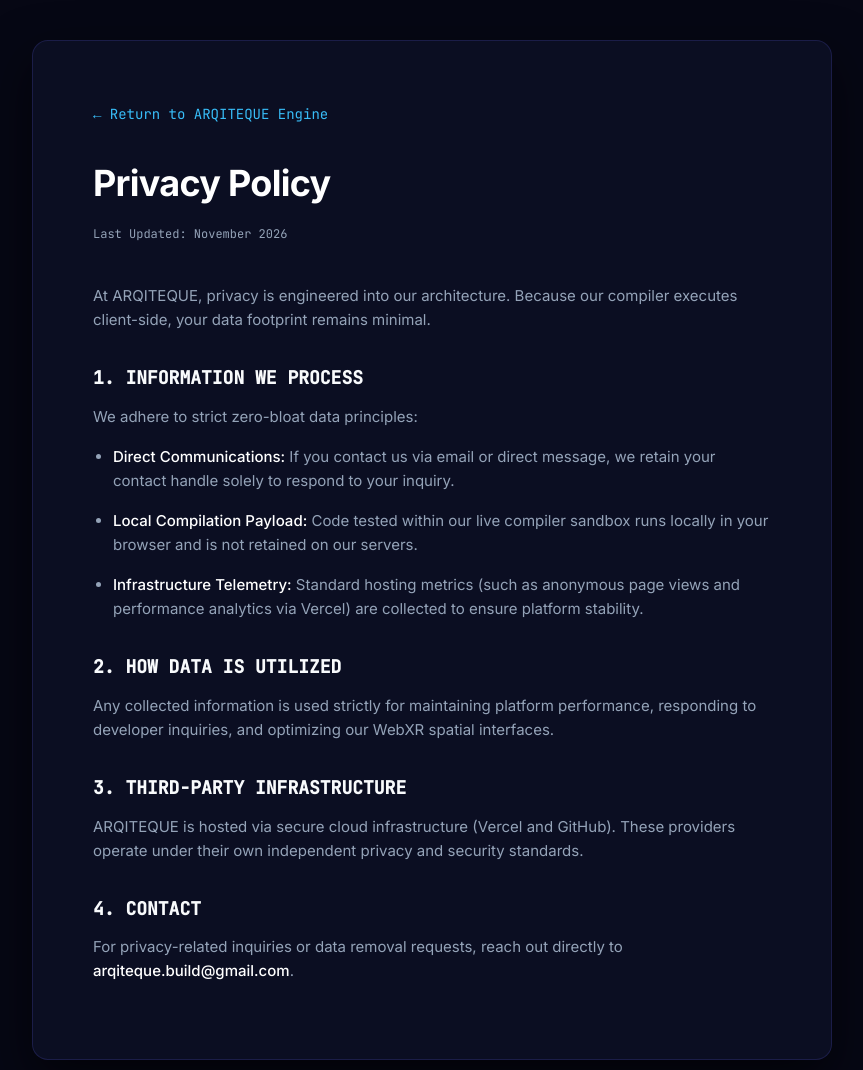
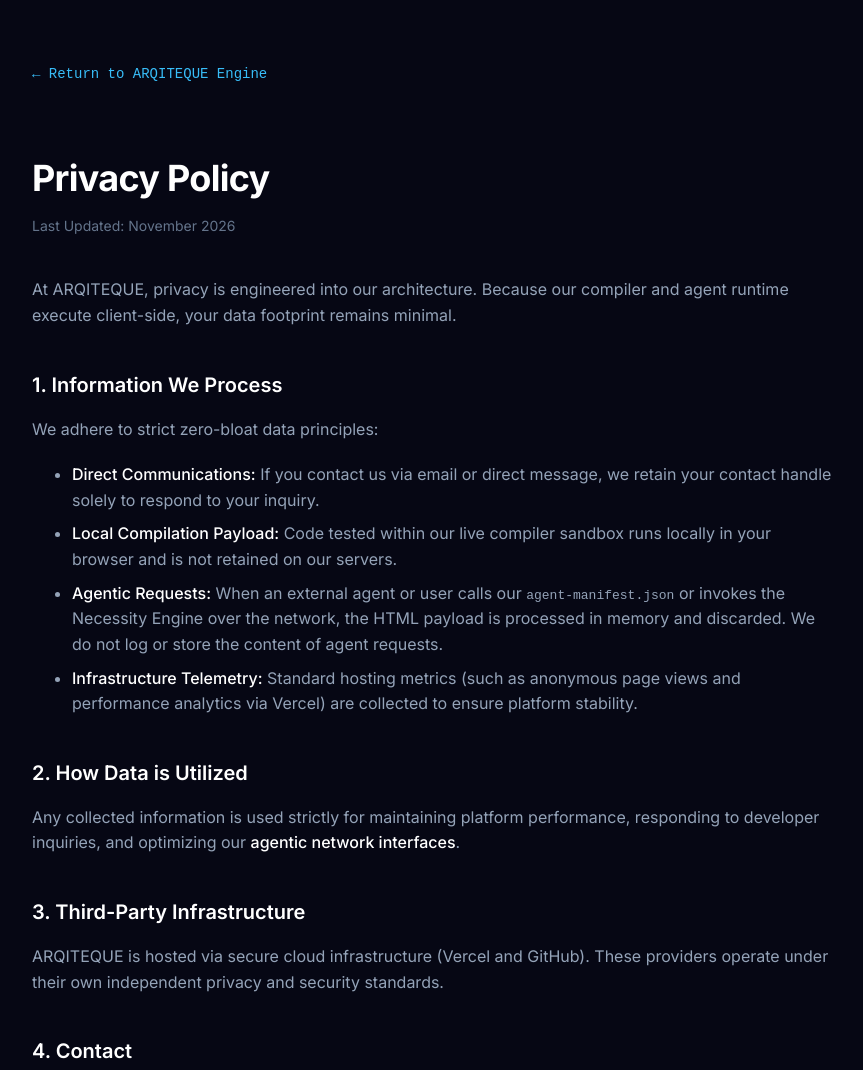
Before and after one commit to arqitequebuild/arqiteque, a plain HTML site: page privacy.html in a window 1280 px wide. Shown: the top 1070 px of the page, without its empty margins (208-1071 px from the left). Drawn offline with Linux system fonts and the light colour scheme.

Commit message:
Update privacy.html

```diff
--- a/privacy.html
+++ b/privacy.html
@@ -3,59 +3,99 @@
 <head>
   <meta charset="UTF-8">
   <meta name="viewport" content="width=device-width, initial-scale=1.0">
-  <title>ARQITEQUE | Privacy Policy</title>
-  <link rel="icon" type="image/png" href="https://res.cloudinary.com/noykxs5v/image/upload/v1794643418/Neon_Cyberpunk_A_Emblem-removebg-preview_whjq3c.png">
+  <title>Privacy Policy | ARQITEQUE</title>
   <link rel="preconnect" href="https://fonts.googleapis.com">
   <link rel="preconnect" href="https://fonts.gstatic.com" crossorigin>
-  <link href="https://fonts.googleapis.com/css2?family=Inter:wght@400;500;600;700&family=JetBrains+Mono:wght@400;500&display=swap" rel="stylesheet">
+  <link href="https://fonts.googleapis.com/css2?family=Inter:wght@400;500;600;700&display=swap" rel="stylesheet">
   <style>
-    :root {
-      --bg: #060714;
-      --surface: #0b0e22;
-      --border: rgba(99, 102, 241, 0.18);
-      --text: #ffffff;
-      --muted: #94a3b8;
-      --accent: #6d28d9;
-      --cyan: #38bdf8;
+    body {
+      background-color: #060714;
+      color: #e2e8f0;
+      font-family: 'Inter', sans-serif;
+      line-height: 1.6;
+      margin: 0;
+      padding: 60px 24px;
+      display: flex;
+      justify-content: center;
     }
-    * { margin: 0; padding: 0; box-sizing: border-box; }
-    body { background-color: var(--bg); color: var(--text); font-family: 'Inter', sans-serif; line-height: 1.6; padding: 40px 20px; }
-    .container { max-width: 800px; margin: 0 auto; background: var(--surface); border: 1px solid var(--border); border-radius: 16px; padding: 60px; box-shadow: 0 20px 50px rgba(0,0,0,0.6); }
-    .back-link { display: inline-flex; color: var(--cyan); text-decoration: none; font-size: 14px; font-family: 'JetBrains Mono', monospace; margin-bottom: 30px; }
+    .container {
+      max-width: 800px;
+      width: 100%;
+    }
+    .back-link {
+      display: inline-block;
+      color: #38bdf8;
+      text-decoration: none;
+      font-family: monospace;
+      margin-bottom: 40px;
+      font-size: 14px;
+    }
     .back-link:hover { text-decoration: underline; }
-    h1 { font-size: 36px; font-weight: 700; margin-bottom: 12px; letter-spacing: -0.02em; }
-    .update-date { font-family: 'JetBrains Mono', monospace; font-size: 12px; color: var(--muted); margin-bottom: 40px; }
-    h2 { font-size: 18px; font-weight: 600; color: #f8fafc; margin-top: 32px; margin-bottom: 12px; font-family: 'JetBrains Mono', monospace; }
-    p, li { font-size: 15px; color: var(--muted); margin-bottom: 16px; }
-    ul { padding-left: 20px; margin-bottom: 16px; }
-    strong { color: var(--text); font-weight: 500; }
-    @media (max-width: 768px) { .container { padding: 30px 20px; } }
+    h1 {
+      font-size: 36px;
+      font-weight: 700;
+      color: #ffffff;
+      margin-bottom: 8px;
+      letter-spacing: -0.02em;
+    }
+    .last-updated {
+      color: #64748b;
+      font-size: 14px;
+      margin-bottom: 40px;
+    }
+    h2 {
+      font-size: 20px;
+      font-weight: 600;
+      color: #ffffff;
+      margin-top: 40px;
+      margin-bottom: 16px;
+    }
+    p, ul {
+      margin-bottom: 20px;
+      color: #94a3b8;
+    }
+    li {
+      margin-bottom: 8px;
+    }
+    strong {
+      color: #ffffff;
+      font-weight: 500;
+    }
+    a {
+      color: #38bdf8;
+      text-decoration: none;
+    }
+    a:hover {
+      text-decoration: underline;
+    }
   </style>
 </head>
 <body>
   <div class="container">
     <a href="/" class="back-link">← Return to ARQITEQUE Engine</a>
+
     <h1>Privacy Policy</h1>
-    <div class="update-date">Last Updated: November 2026</div>
+    <div class="last-updated">Last Updated: November 2026</div>
 
-    <p>At ARQITEQUE, privacy is engineered into our architecture. Because our compiler executes client-side, your data footprint remains minimal.</p>
+    <p>At ARQITEQUE, privacy is engineered into our architecture. Because our compiler and agent runtime execute client-side, your data footprint remains minimal.</p>
 
-    <h2>1. INFORMATION WE PROCESS</h2>
+    <h2>1. Information We Process</h2>
     <p>We adhere to strict zero-bloat data principles:</p>
     <ul>
       <li><strong>Direct Communications:</strong> If you contact us via email or direct message, we retain your contact handle solely to respond to your inquiry.</li>
       <li><strong>Local Compilation Payload:</strong> Code tested within our live compiler sandbox runs locally in your browser and is not retained on our servers.</li>
+      <li><strong>Agentic Requests:</strong> When an external agent or user calls our <code>agent-manifest.json</code> or invokes the Necessity Engine over the network, the HTML payload is processed in memory and discarded. We do not log or store the content of agent requests.</li>
       <li><strong>Infrastructure Telemetry:</strong> Standard hosting metrics (such as anonymous page views and performance analytics via Vercel) are collected to ensure platform stability.</li>
     </ul>
 
-    <h2>2. HOW DATA IS UTILIZED</h2>
-    <p>Any collected information is used strictly for maintaining platform performance, responding to developer inquiries, and optimizing our WebXR spatial interfaces.</p>
+    <h2>2. How Data is Utilized</h2>
+    <p>Any collected information is used strictly for maintaining platform performance, responding to developer inquiries, and optimizing our <strong>agentic network interfaces</strong>.</p>
 
-    <h2>3. THIRD-PARTY INFRASTRUCTURE</h2>
+    <h2>3. Third-Party Infrastructure</h2>
     <p>ARQITEQUE is hosted via secure cloud infrastructure (Vercel and GitHub). These providers operate under their own independent privacy and security standards.</p>
 
-    <h2>4. CONTACT</h2>
-    <p>For privacy-related inquiries or data removal requests, reach out directly to <strong>arqiteque.build@gmail.com</strong>.</p>
+    <h2>4. Contact</h2>
+    <p>For privacy-related inquiries or data removal requests, reach out directly to <a href="mailto:arqiteque.build@gmail.com">arqiteque.build@gmail.com</a>.</p>
   </div>
 </body>
 </html>
```
